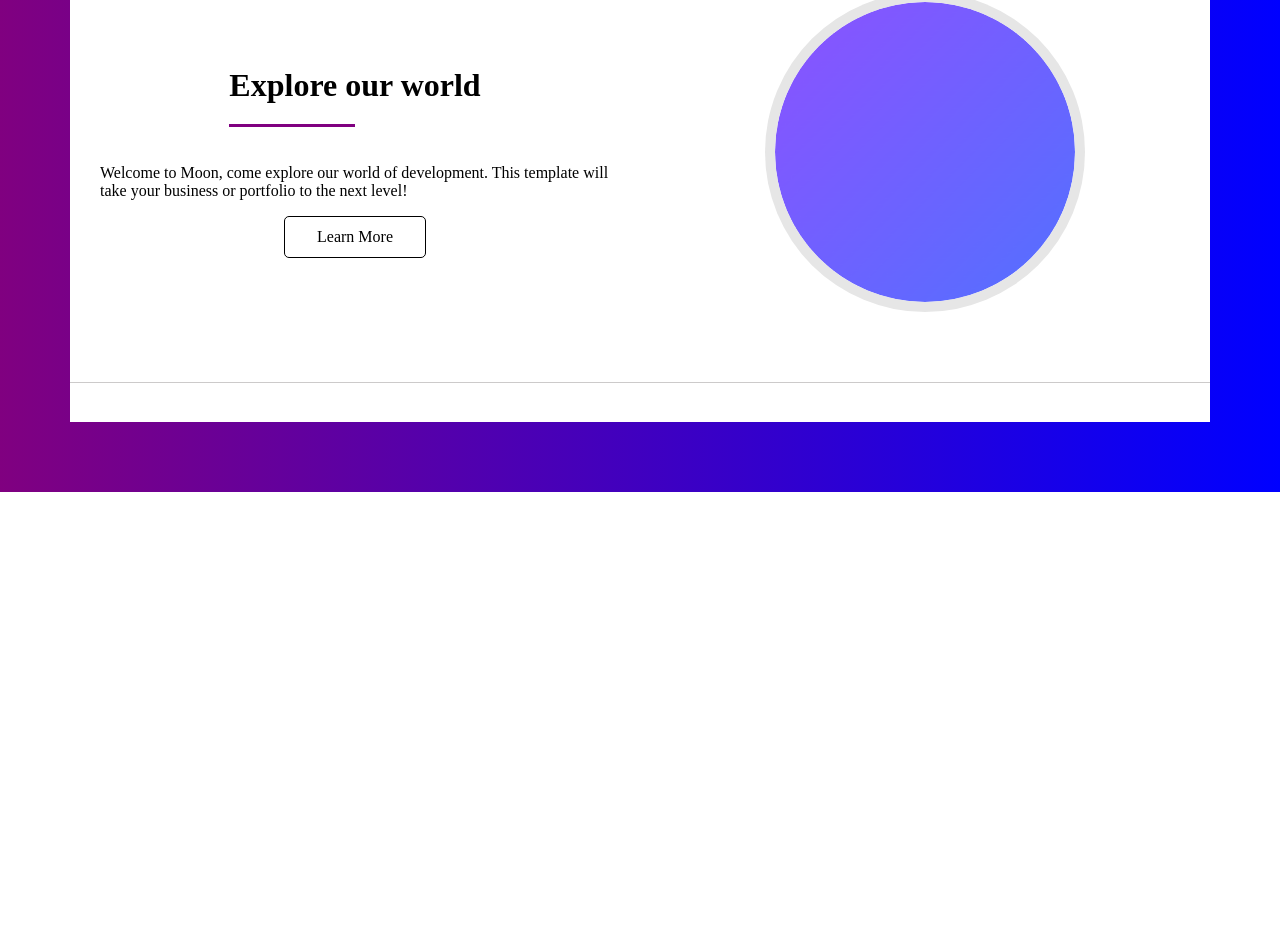
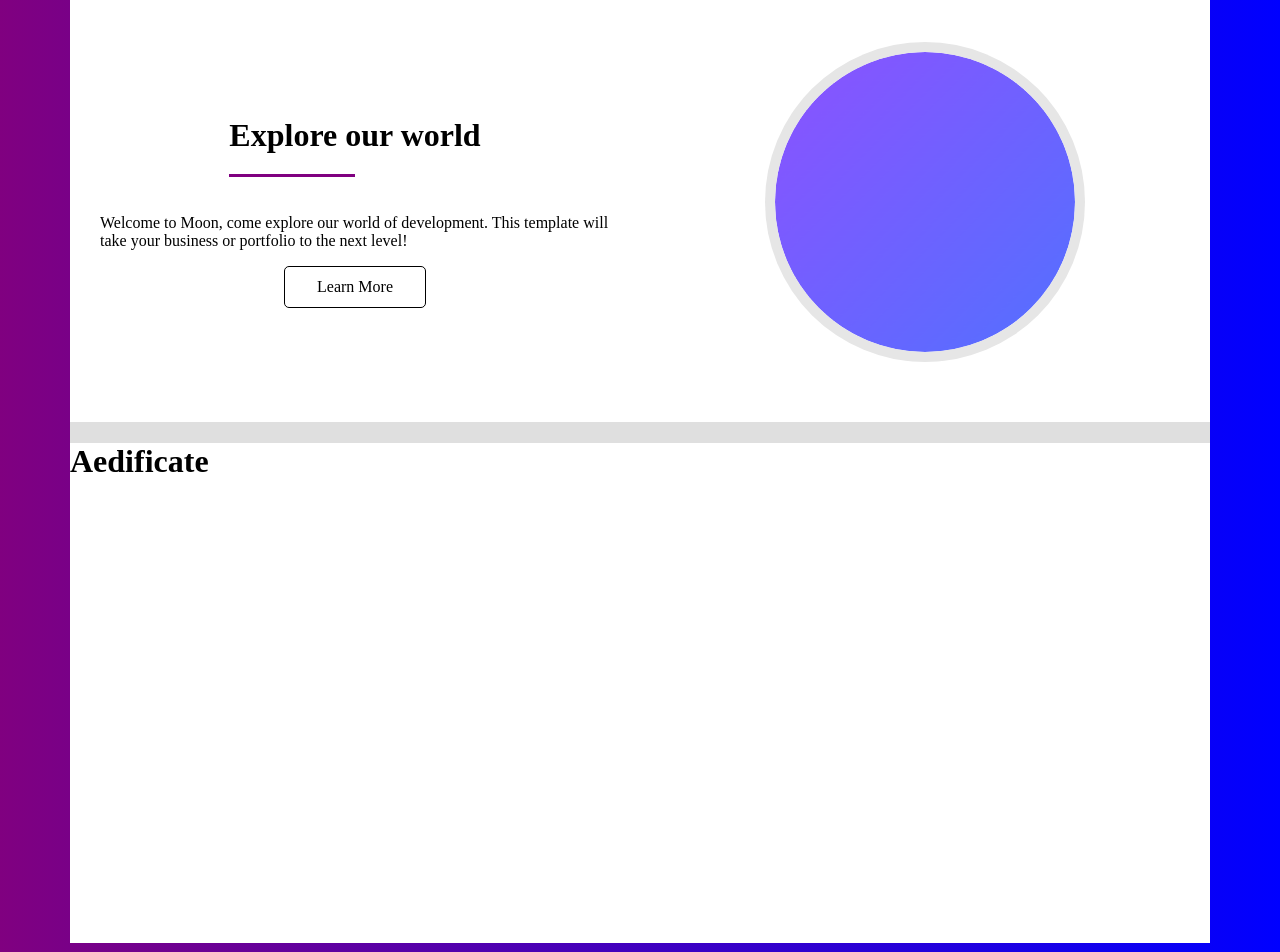
Before and after one commit to samueltrahan/moon.rt, a React (Create React App) app: page / in a window 1280 px wide. Shown: the part 656-1608 px from the top of the page. Before the commit the page ends 1148 px from the top, so only its background shows below. Built offline with nearby package versions, Linux system fonts and the light colour scheme.

Commit message:
section one component add

```diff
--- a/src/components/Content/Content.css
+++ b/src/components/Content/Content.css
@@ -7,7 +7,7 @@
 .explore {
   grid-column: 1/2;
   display: flex;
-  height: 400px;
+  height: 500px;
   justify-content: center;
   align-items: center;
   flex-direction: column;
--- /dev/null
+++ b/src/components/ContentOne/ContentOne.js
@@ -0,0 +1,9 @@
+import React from 'react'
+
+export default function ContentOne() {
+  return (
+    <div>
+      <h1>Aedificate</h1>
+    </div>
+  )
+}
--- a/src/components/Section/Section.css
+++ b/src/components/Section/Section.css
@@ -8,3 +8,9 @@
   background-color: white;
   height: 500px;
 }
+
+.section-one {
+  background-color: white;
+  height: 500px;
+
+}
--- a/src/components/Section/Section.js
+++ b/src/components/Section/Section.js
@@ -2,6 +2,7 @@
 import "./Section.css";
 import Header from "../Header/Header";
 import Content from "../Content/Content";
+import ContentOne from '../ContentOne/ContentOne';
 
 export default function Section() {
   return (
@@ -13,8 +14,8 @@
       <div className="content">
       <Content />
       </div>
-      <div>
-
+      <div className="section-one">
+      <ContentOne />
       </div>
     </div>
     </>
```
Also changed, not shown: src/components/ContentOne/ContentOne.css (added).
